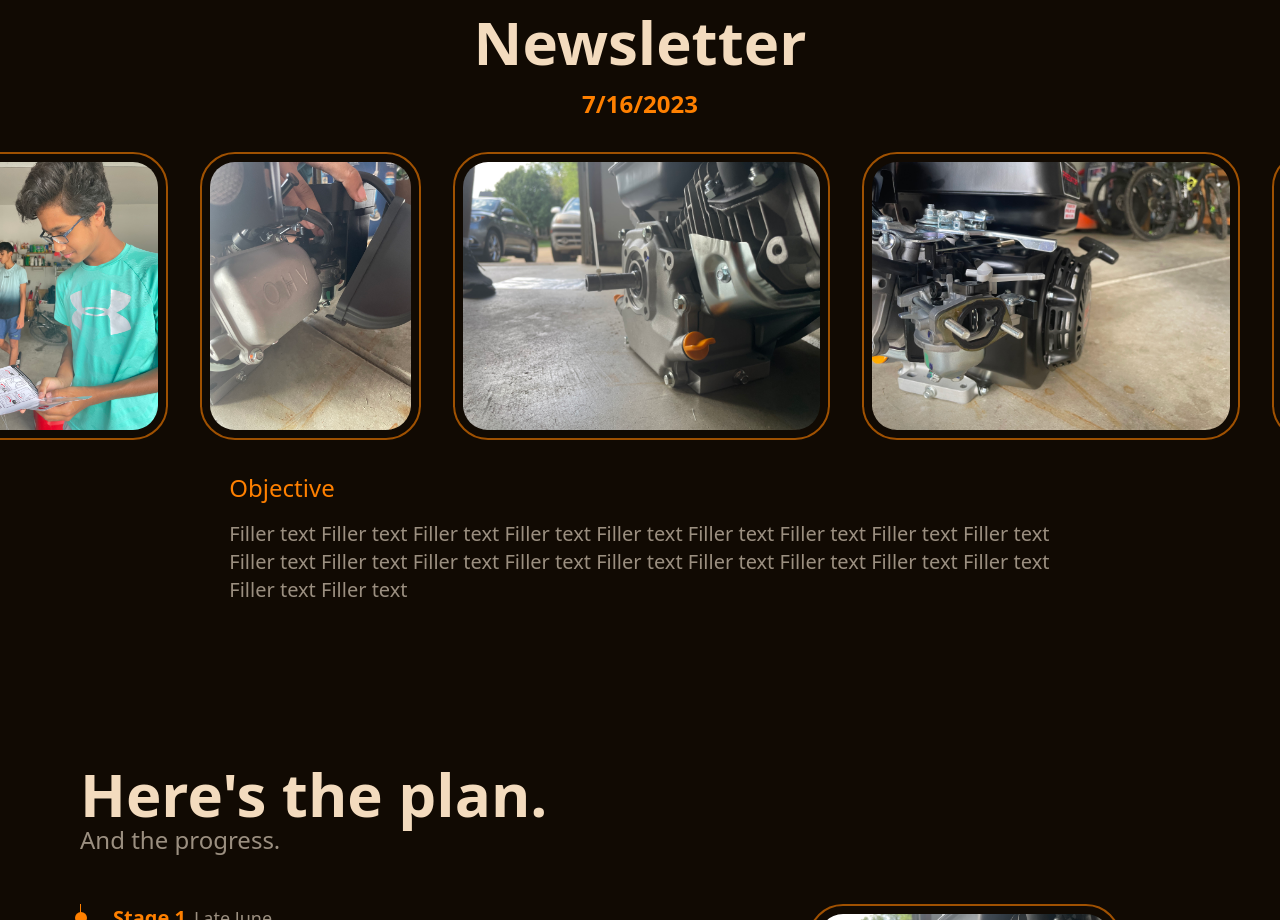
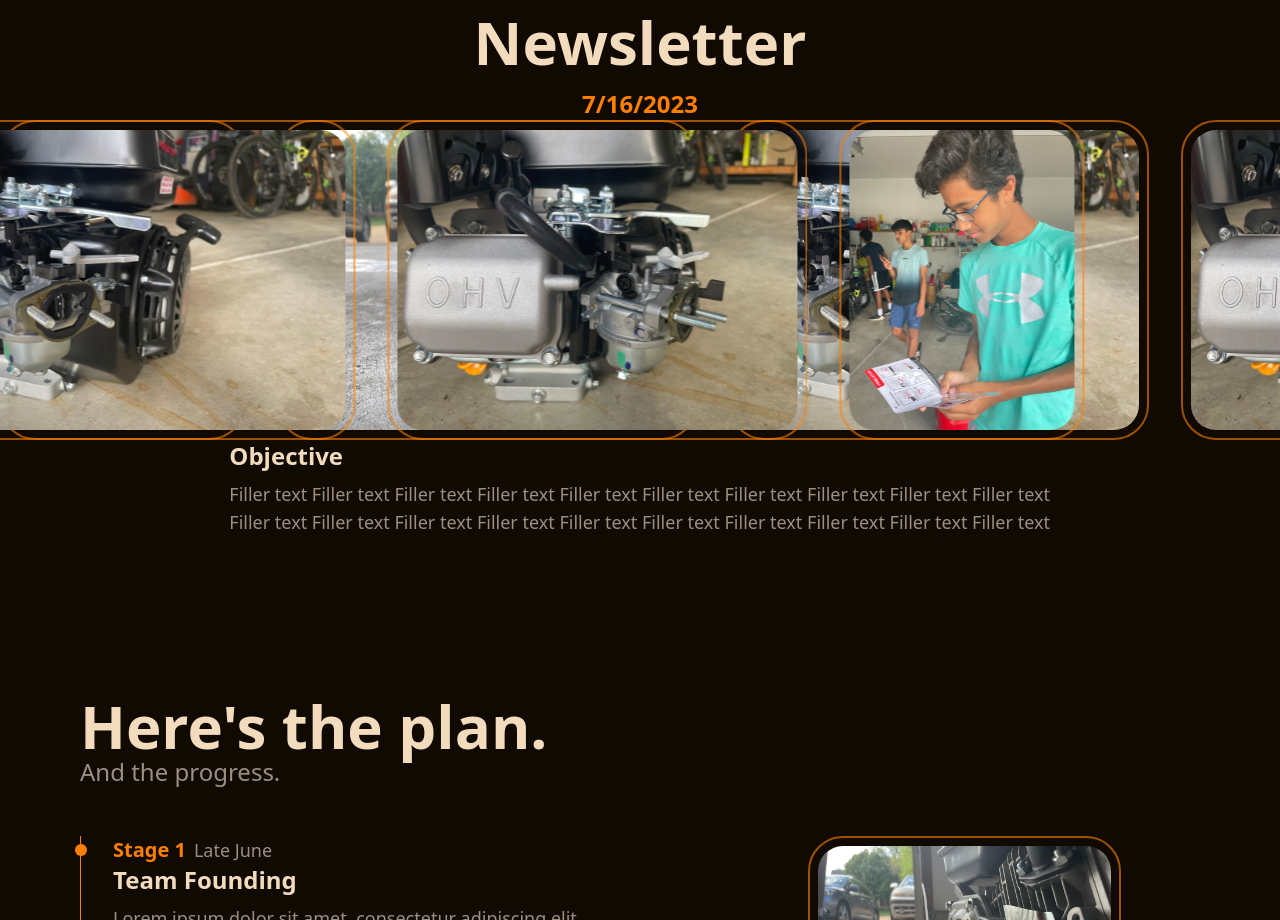
Before and after one commit to SidianTechnologies/LaunchControlWebsite, a React (Vite) app: page / in a window 1280 px wide. Shown: the part 1300-2220 px from the top of the page. Built offline with nearby package versions, Linux system fonts and the light colour scheme.

Commit message:
Stuck on infinite scroll

```diff
--- a/src/components/NewsLetterEntry.tsx
+++ b/src/components/NewsLetterEntry.tsx
@@ -30,21 +30,21 @@
 
                 <div className="flex justify-between mt-space text-primary text-2xl font-bold">7/16/2023</div>
 
-                <div className="w-full mt-space overflow-hidden rounded-lg h-[40vh] p-space flex justify-center items-center">
-                    <div className="w-full h-full flex space-x-8 animate-sliding">
-                        {imageCarousel.map((item) => (
-                            <img className="rounded-[35px] border-2 border-primary/60 p-2" src={item.image}></img>
-                        ))}
-
+                <div className="relative h-[40vh] overflow- whitespace-nowrap">
+                    <div className="absolute z-30 w-full h-full flex animate-sliding space-x-8">
                         {imageCarousel.map((item) => (
                             <img className="rounded-[35px] border-2 border-primary/60 p-2" src={item.image}></img>
                         ))}
                     </div>
-
+                    <div className=" z-10 w-full h-full flex space-x-8 animate-delay">
+                        {imageCarousel.map((item) => (
+                            <img className="rounded-[35px] border-2 border-primary/60 p-2" src={item.image}></img>
+                        ))}
+                    </div>
                 </div>
-                <div className=" px-4 md:w-full text-left flex flex-col text-primary text-2xl lg:w-2/3 mt-space">
-                    <div>Objective</div>
-                    <div className="mt-space text-text text-xl">{String("Filler text ").repeat(20)}</div>
+                <div className=" px-4 md:w-full text-left flex flex-col lg:w-2/3">
+                    <div className="text-2xl text-text-light font-bold">Objective</div>
+                    <div className="mt-2 text-text text-lg">{String("Filler text ").repeat(20)}</div>
                 </div>
             </div>
         )
--- a/tailwind.config.js
+++ b/tailwind.config.js
@@ -30,12 +30,13 @@ export default {
       },
       keyframes: {
         disappear: {
-          '0%': {translate: 0},
-          '100%': {translate: -2500},
+          '0%': {transform: `translate(0)`},
+          '100%': {transform: `translate(-100%)`},
         },
       },
       animation: {
         sliding: 'disappear 10s linear infinite',
+        delay: 'disappear 10s linear infinite 10s',
       }
     },
   },
```
